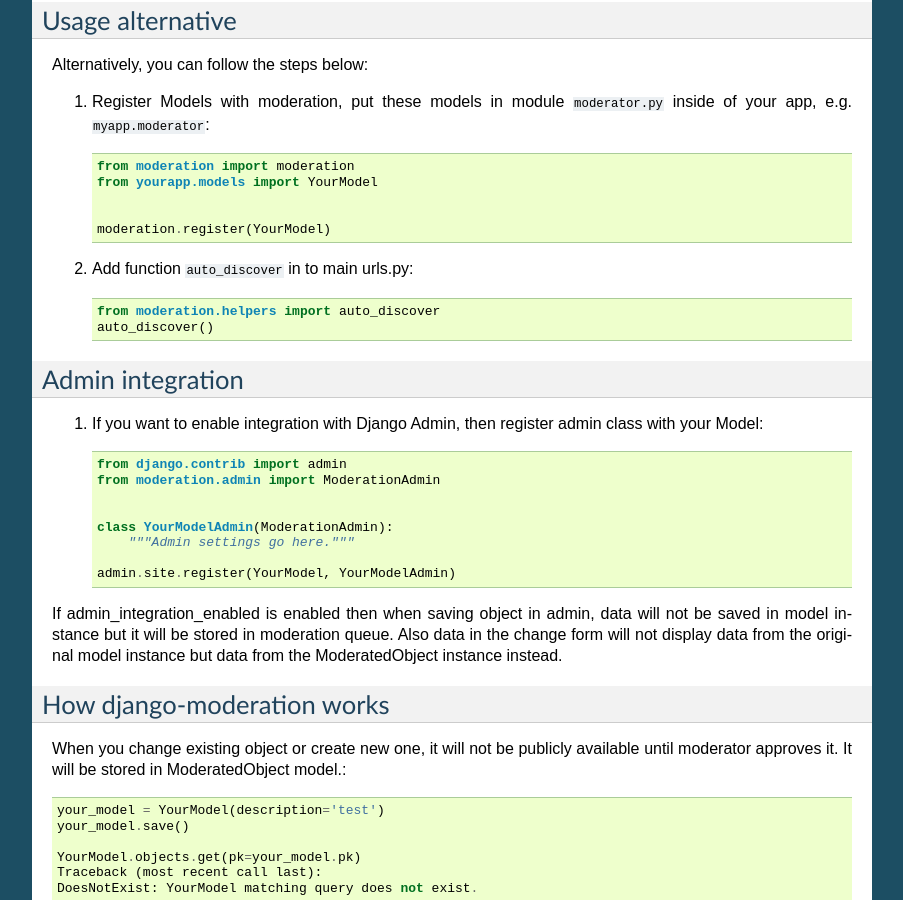
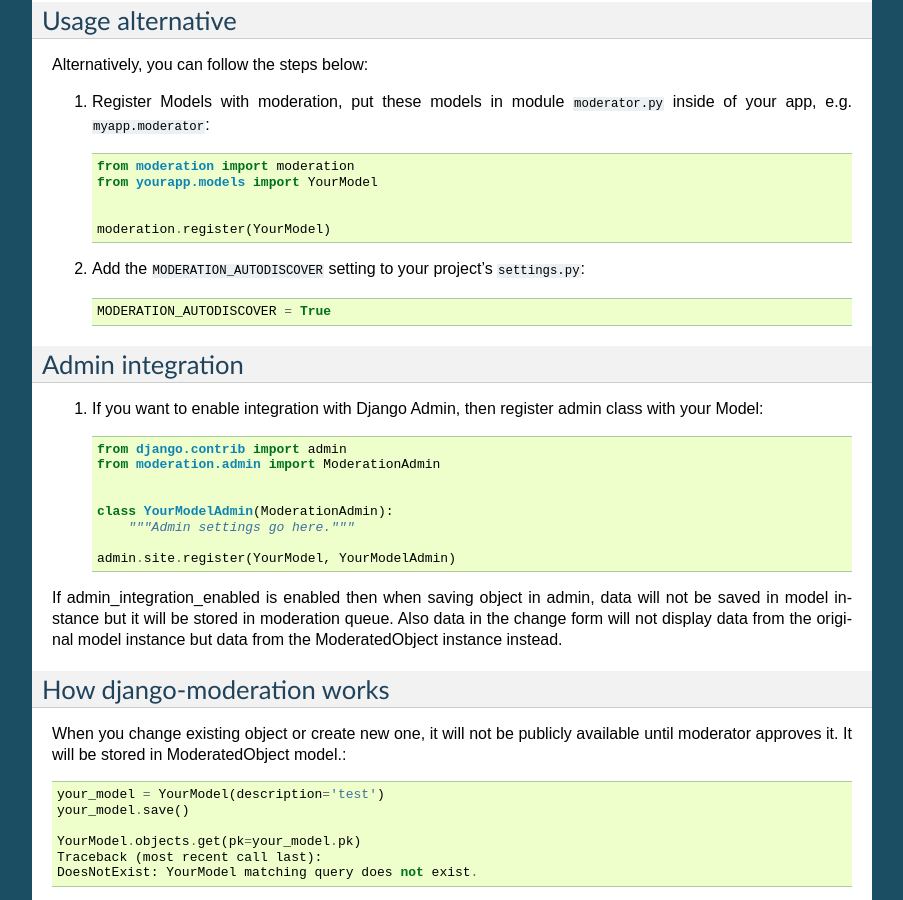
Before and after one commit to dominno/django-moderation, a Sphinx documentation site: the page built from docs/getting_started.rst, in a window 1280 px wide and 900 px high, scrolled down 1169 px. Shown: the whole window, without its empty margins (198-1101 px from the left). Built offline with Sphinx 7.4.7, drawn with Linux system fonts in a browser that asks for light colours.

Commit message:
Move autodiscover into moderation.apps and create a setting key

```diff
--- a/docs/advanced_options.rst
+++ b/docs/advanced_options.rst
@@ -263,3 +263,6 @@ Settings
 
 ``DJANGO_MODERATION_MODERATORS``
     Tuple of moderators' email addresses to which notifications will be sent.
+
+``MODERATION_AUTODISCOVER``
+    Boolean that enables autodiscovery of moderation options in ``<app>/moderator.py``.
--- a/docs/getting_started.rst
+++ b/docs/getting_started.rst
@@ -78,10 +78,9 @@ Alternatively, you can follow the steps below:
 
 
 
-2. Add function ``auto_discover`` in to main urls.py::
+2. Add the ``MODERATION_AUTODISCOVER`` setting to your project's ``settings.py``::
 
-    from moderation.helpers import auto_discover
-    auto_discover()
+    MODERATION_AUTODISCOVER = True
 
 
 Admin integration
```
Also changed, not shown: 2 other files.
